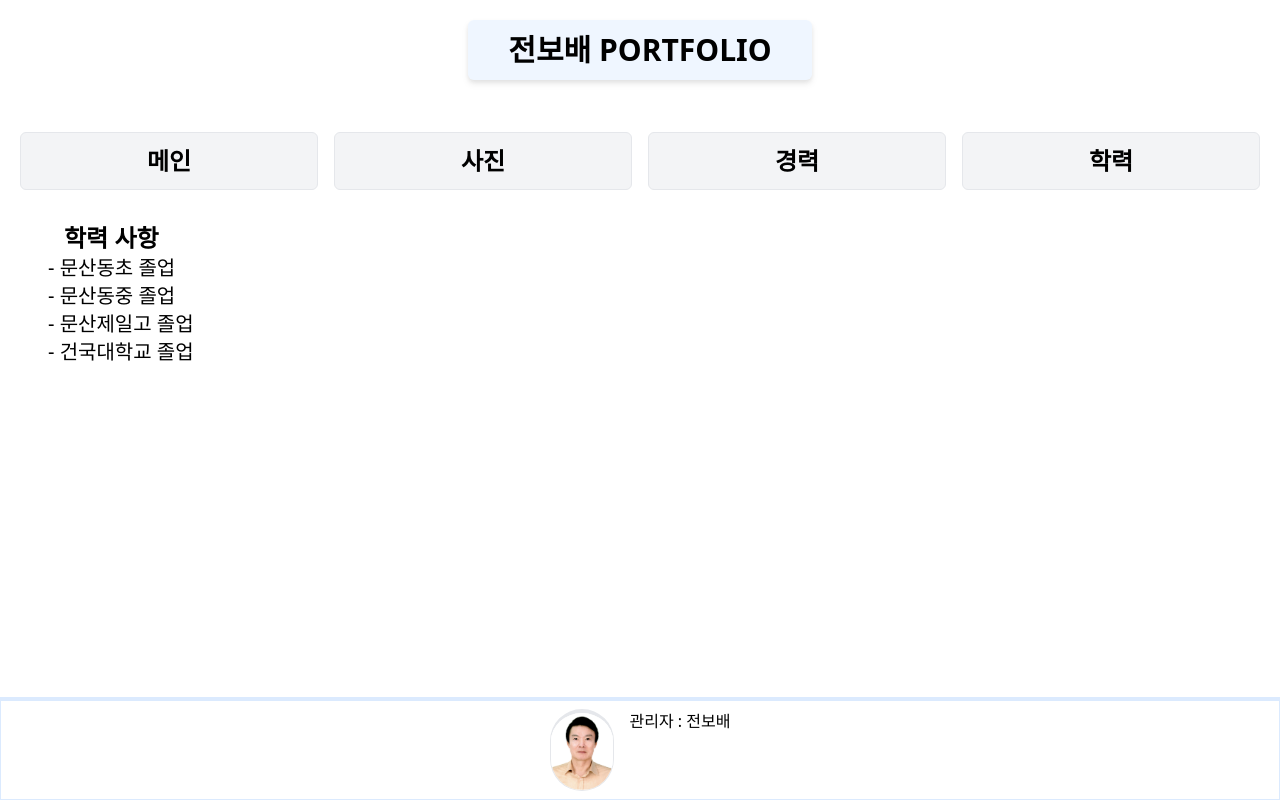
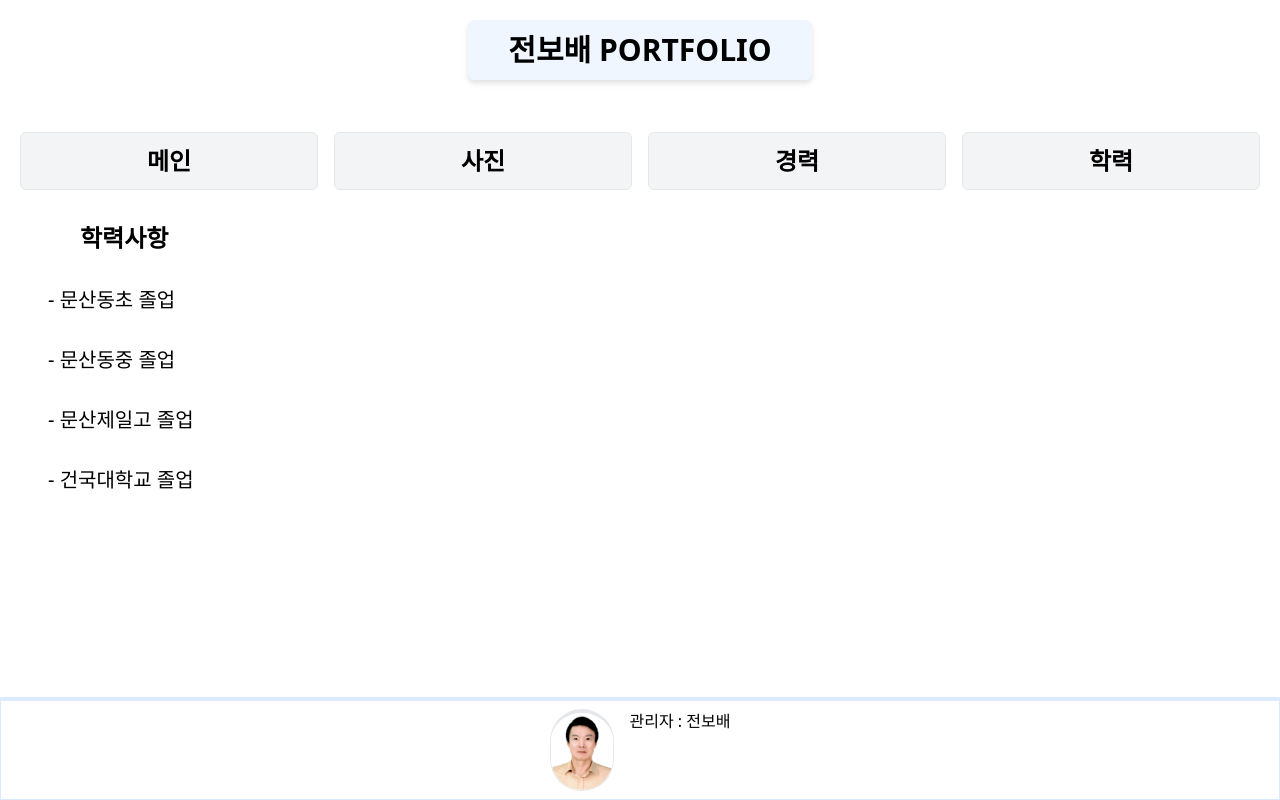
Before and after one commit to jeonwon/bbhome, a Next.js app: page /degree in a window 1280 px wide. Built offline with nearby package versions, Linux system fonts and the light colour scheme.

Commit message:
create component listcomp

```diff
--- a/src/app/about/page.js
+++ b/src/app/about/page.js
@@ -1,21 +1,14 @@
 /* eslint-disable react/jsx-key */
 export default function About() {
-  let haves = [
-    "현대자동차 10년근무",
-    "전원 공인중개사 10년 근무",
-    "우리은행 운전직 3년근무",
-    "대리운전 5년 근무",
-  ];
+  let haves = [];
   return (
     <div className="ml-8">
       <div className="ml-4 font-bold text-2xl">경력 사항</div>
-      {haves.map((a, i) => {
-        return (
-          <div className="text-xl" key={i}>
-            - {a}
-          </div>
-        );
-      })}
+      <div className="text-xl">
+        {haves.map((a, i) => {
+          return <div key={i}>- {a}</div>;
+        })}
+      </div>
     </div>
   );
 }
--- /dev/null
+++ b/src/app/carrer/page.js
@@ -0,0 +1,16 @@
+import Listcomp from "../component/listcomp";
+
+export default function Carrer() {
+  const list = [
+    "현대자동차 10년근무",
+    "전원 공인중개사 10년 근무",
+    "우리은행 운전직 3년근무",
+    "대리운전 5년 근무",
+  ];
+  const ltitle = "경력 사항";
+  return (
+    <div className="">
+      <Listcomp list={list} ltitle={ltitle}></Listcomp>
+    </div>
+  );
+}
--- /dev/null
+++ b/src/app/component/listcomp.js
@@ -0,0 +1,14 @@
+export default function Listcomp({ list, ltitle }) {
+  return (
+    <div className="ml-8">
+      <div className="pl-8 font-bold text-2xl">{ltitle}</div>
+      {list.map((a, i) => {
+        return (
+          <div className="text-xl my-8" key={i}>
+            - {a}
+          </div>
+        );
+      })}
+    </div>
+  );
+}
--- a/src/app/degree/page.js
+++ b/src/app/degree/page.js
@@ -1,20 +1,17 @@
+import Listcomp from "../component/listcomp";
+
 export default function Degree() {
-  let school = [
+  const list = [
     "문산동초 졸업",
     "문산동중 졸업",
     "문산제일고 졸업",
     "건국대학교 졸업",
   ];
+  const ltitle = "학력사항";
+
   return (
-    <div className="ml-8">
-      <div className="ml-4 font-bold text-2xl">학력 사항</div>
-      {school.map((a, i) => {
-        return (
-          <div className="text-xl" key={i}>
-            - {a}
-          </div>
-        );
-      })}
+    <div>
+      <Listcomp list={list} ltitle={ltitle}></Listcomp>
     </div>
   );
 }
--- a/src/app/layout.js
+++ b/src/app/layout.js
@@ -9,7 +9,7 @@ export default function RootLayout({ children }) {
   let menu = [
     ["/", "메인"],
     ["/photo", "사진"],
-    ["/about", "경력"],
+    ["/carrer", "경력"],
     ["/degree", "학력"],
   ];
   return (
```
